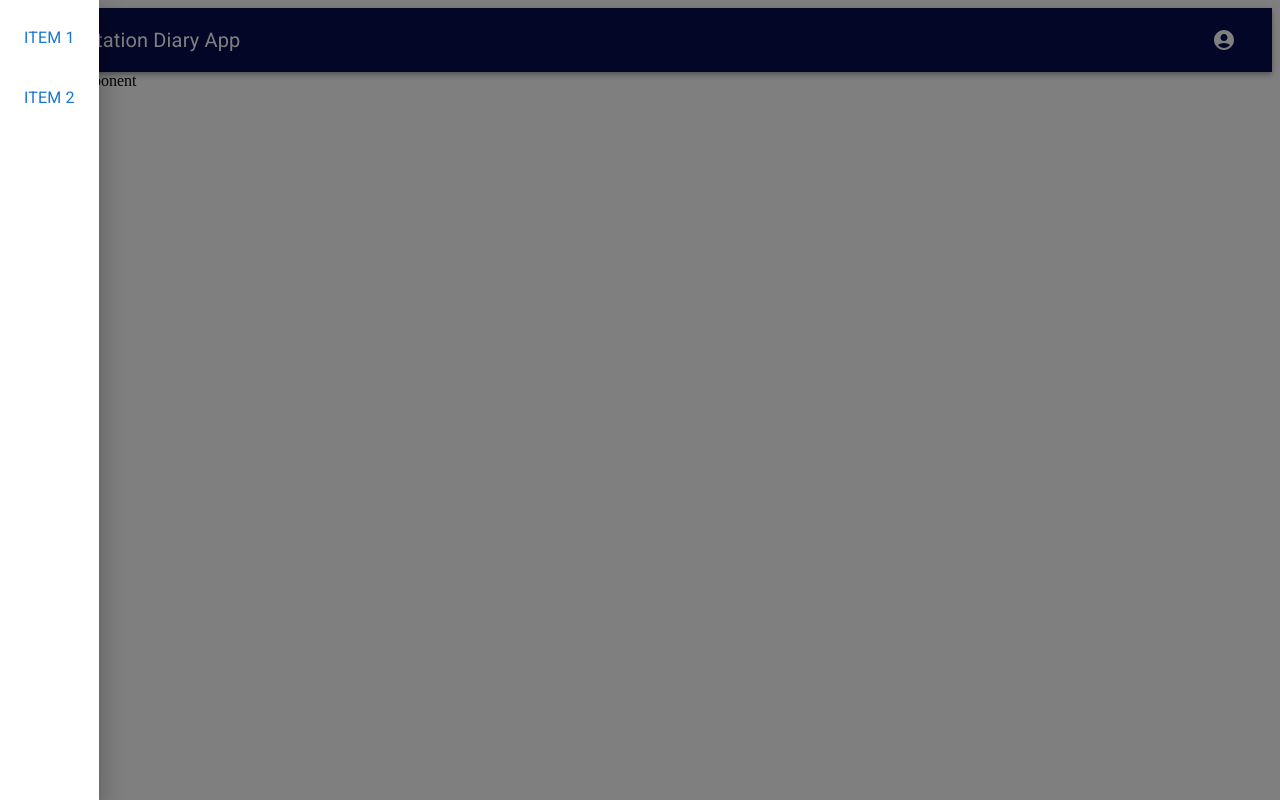
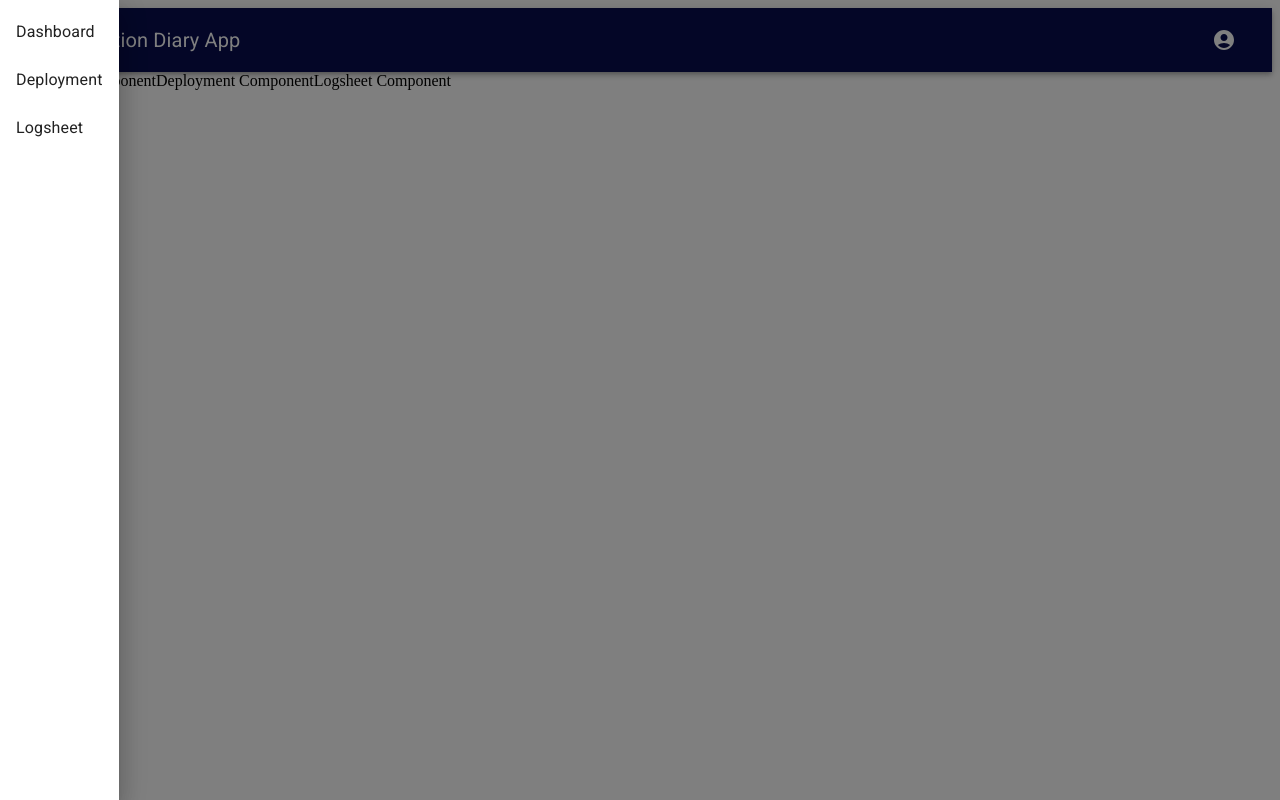
Before and after one commit to Professed5733/GE45_Final_project, a React (Vite) app in the folder frontend/station_diary_frontend/: page / in a window 1280 px wide. Both pictures are taken after a click on the button 44 px from the left and 40 px from the top of the page. Built offline with nearby package versions, Linux system fonts and the light colour scheme.

Commit message:
Created More Components

```diff
--- a/frontend/station_diary_frontend/src/components/CustomDrawer.jsx
+++ b/frontend/station_diary_frontend/src/components/CustomDrawer.jsx
@@ -3,7 +3,7 @@ import Drawer from "@mui/material/Drawer";
 import List from "@mui/material/List";
 import ListItem from "@mui/material/ListItem";
 import ListItemText from "@mui/material/ListItemText";
-import Button from "@mui/material/Button";
+import ListItemButton from "@mui/material/ListItemButton";
 
 const CustomDrawer = (props) => {
   const { open, onClose } = props;
@@ -11,18 +11,15 @@ const CustomDrawer = (props) => {
     <Drawer anchor="left" open={open} onClose={onClose}>
       <List>
         {/* Add your Drawer content here */}
-        <ListItem>
-          {/* Wrap ListItemText in a Button */}
-          <Button onClick={onClose} fullWidth>
-            <ListItemText primary="Item 1" />
-          </Button>
-        </ListItem>
-        <ListItem>
-          {/* Wrap ListItemText in a Button */}
-          <Button onClick={onClose} fullWidth>
-            <ListItemText primary="Item 2" />
-          </Button>
-        </ListItem>
+        <ListItemButton onClick={onClose}>
+          <ListItemText primary="Dashboard" />
+        </ListItemButton>
+        <ListItemButton onClick={onClose}>
+          <ListItemText primary="Deployment" />
+        </ListItemButton>
+        <ListItemButton onClick={onClose}>
+          <ListItemText primary="Logsheet" />
+        </ListItemButton>
       </List>
     </Drawer>
   );
--- /dev/null
+++ b/frontend/station_diary_frontend/src/components/Dashboard.jsx
@@ -0,0 +1,7 @@
+import React from "react";
+
+const Dashboard = () => {
+  return <>Dashboard Component</>;
+};
+
+export default Dashboard;
--- /dev/null
+++ b/frontend/station_diary_frontend/src/components/Deployment.jsx
@@ -0,0 +1,7 @@
+import React from "react";
+
+const Deployment = () => {
+  return <>Deployment Component</>;
+};
+
+export default Deployment;
--- a/frontend/station_diary_frontend/src/components/Display.jsx
+++ b/frontend/station_diary_frontend/src/components/Display.jsx
@@ -1,11 +1,16 @@
 import React from "react";
 import Navbar from "./Navbar";
+import Dashboard from "./Dashboard";
+import Deployment from "./Deployment";
+import Logsheet from "./Logsheet";
 
 const Display = () => {
   return (
     <>
       <Navbar />
-      Display Component
+      <Dashboard />
+      <Deployment />
+      <Logsheet />
     </>
   );
 };
--- /dev/null
+++ b/frontend/station_diary_frontend/src/components/Logsheet.jsx
@@ -0,0 +1,7 @@
+import React from "react";
+
+const Logsheet = () => {
+  return <>Logsheet Component</>;
+};
+
+export default Logsheet;
```
